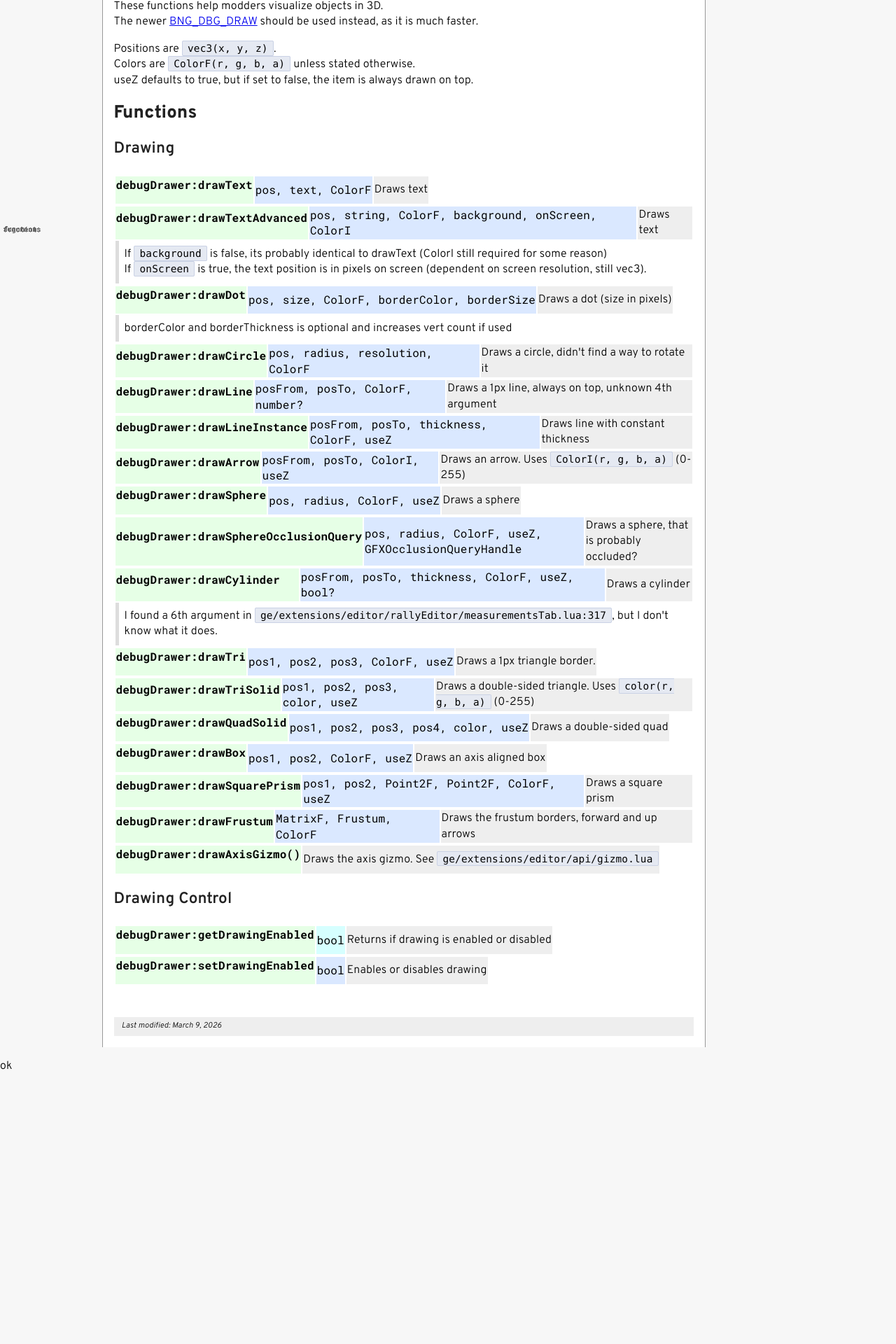
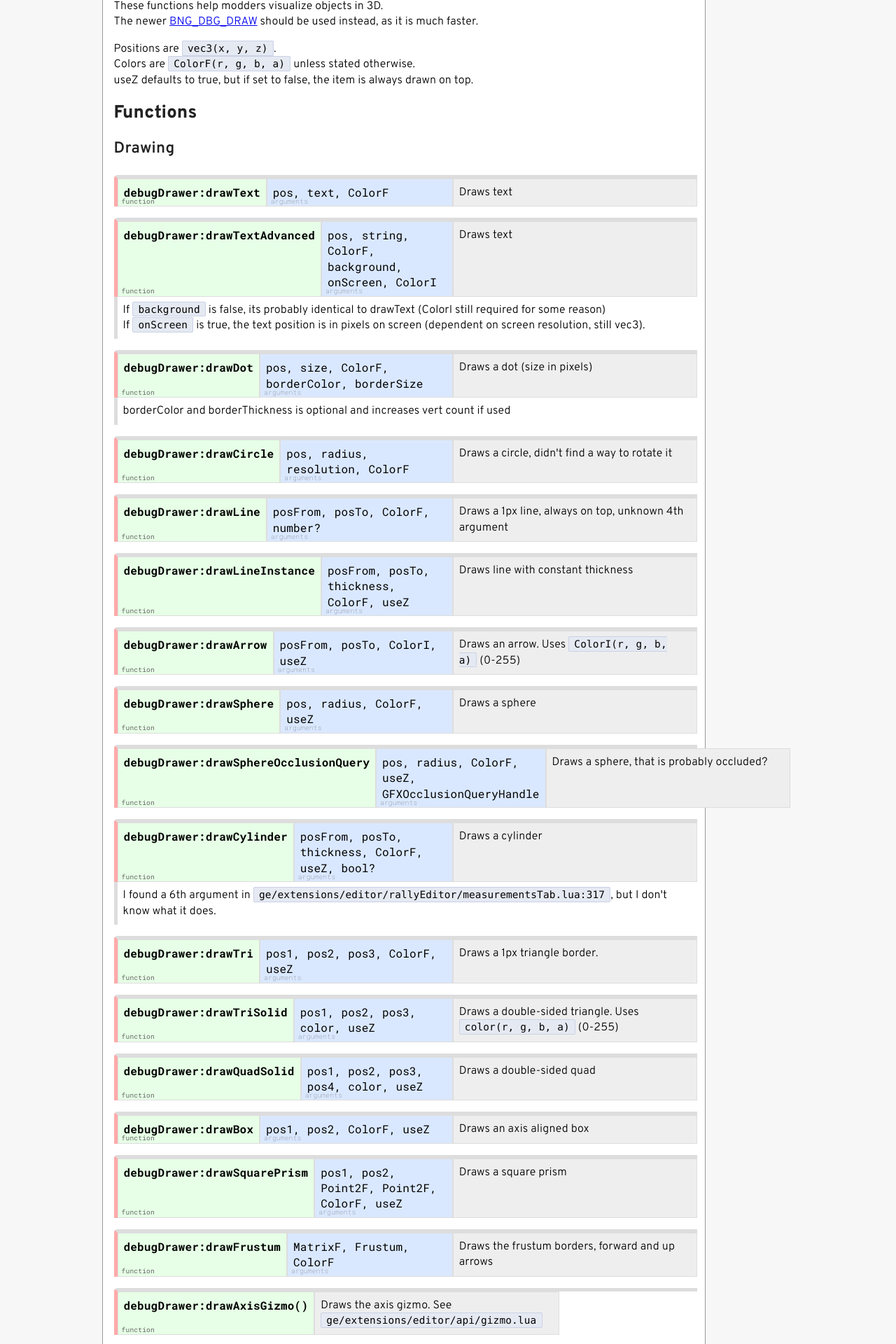
Before and after one commit to E32k/e32k.github.io, a Jekyll site: the page built from BeamNG.lua/ge/debugDrawer.md, in a window 1280 px wide. Shown: the part 566-2486 px from the top of the page at 70% size. Built offline with Jekyll 4.4.1, drawn with Linux system fonts in a browser that asks for light colours; before the commit the page ends 2116 px from its top, so only the background shows below that.

Commit message:
updated to use div

```diff
--- a/BeamNG.lua/ge/debugDrawer.md
+++ b/BeamNG.lua/ge/debugDrawer.md
@@ -17,124 +17,124 @@
 
 ### Drawing
 
-<table class="api"><tr>
-  <th class="func">debugDrawer:drawText</th>
-  <td class="args">pos, text, ColorF</td>
-  <td class="desc">Draws text</td>
-</tr></table>
+<div class="funcTable"><div class="headerRow">
+  <div class="func">debugDrawer:drawText</div>
+  <div class="args">pos, text, ColorF</div>
+  <div class="desc">Draws text</div>
+</div></div>
 
-<table class="api"><tr>
-  <th class="func">debugDrawer:drawTextAdvanced</th>
-  <td class="args">pos, string, ColorF, background, onScreen, ColorI</td>
-  <td class="desc">Draws text</td>
-  </tr><tr><td colspan="4" class="details">
+<div class="funcTable"><div class="headerRow">
+  <div class="func">debugDrawer:drawTextAdvanced</div>
+  <div class="args">pos, string, ColorF, background, onScreen, ColorI</div>
+  <div class="desc">Draws text</div>
+  </div><div class="details">
   If <code>background</code> is false, its probably identical to drawText (ColorI still required for some reason)<br>
   If <code>onScreen</code> is true, the text position is in pixels on screen (dependent on screen resolution, still vec3).
-</td></tr></table>
+</div></div>
 
-<table class="api"><tr>
-  <th class="func">debugDrawer:drawDot</th>
-  <td class="args">pos, size, ColorF, borderColor, borderSize</td>
-  <td class="desc">Draws a dot (size in pixels)</td>
-  </tr><tr><td colspan="4" class="details">
+<div class="funcTable"><div class="headerRow">
+  <div class="func">debugDrawer:drawDot</div>
+  <div class="args">pos, size, ColorF, borderColor, borderSize</div>
+  <div class="desc">Draws a dot (size in pixels)</div>
+  </div><div class="details">
   borderColor and borderThickness is optional and increases vert count if used<br>
-</td></tr></table>
+</div></div>
 
-<table class="api"><tr>
-  <th class="func">debugDrawer:drawCircle</th>
-  <td class="args">pos, radius, resolution, ColorF</td>
-  <td class="desc">Draws a circle, didn't find a way to rotate it</td>
-</tr></table>
+<div class="funcTable"><div class="headerRow">
+  <div class="func">debugDrawer:drawCircle</div>
+  <div class="args">pos, radius, resolution, ColorF</div>
+  <div class="desc">Draws a circle, didn't find a way to rotate it</div>
+</div></div>
 
-<table class="api"><tr>
-  <th class="func">debugDrawer:drawLine</th>
-  <td class="args">posFrom, posTo, ColorF, number?</td>
-  <td class="desc">Draws a 1px line, always on top, unknown 4th argument</td>
-</tr></table>
+<div class="funcTable"><div class="headerRow">
+  <div class="func">debugDrawer:drawLine</div>
+  <div class="args">posFrom, posTo, ColorF, number?</div>
+  <div class="desc">Draws a 1px line, always on top, unknown 4th argument</div>
+</div></div>
 
-<table class="api"><tr>
-  <th class="func">debugDrawer:drawLineInstance</th>
-  <td class="args">posFrom, posTo, thickness, ColorF, useZ</td>
-  <td class="desc">Draws line with constant thickness</td>
-</tr></table>
+<div class="funcTable"><div class="headerRow">
+  <div class="func">debugDrawer:drawLineInstance</div>
+  <div class="args">posFrom, posTo, thickness, ColorF, useZ</div>
+  <div class="desc">Draws line with constant thickness</div>
+</div></div>
 
-<table class="api"><tr>
-  <th class="func">debugDrawer:drawArrow</th>
-  <td class="args">posFrom, posTo, ColorI, useZ</td>
-  <td class="desc">Draws an arrow. Uses <code>ColorI(r, g, b, a)</code> (0-255)</td>
-</tr></table>
+<div class="funcTable"><div class="headerRow">
+  <div class="func">debugDrawer:drawArrow</div>
+  <div class="args">posFrom, posTo, ColorI, useZ</div>
+  <div class="desc">Draws an arrow. Uses <code>ColorI(r, g, b, a)</code> (0-255)</div>
+</div></div>
 
-<table class="api"><tr>
-  <th class="func">debugDrawer:drawSphere</th>
-  <td class="args">pos, radius, ColorF, useZ</td>
-  <td class="desc">Draws a sphere</td>
-</tr></table>
+<div class="funcTable"><div class="headerRow">
+  <div class="func">debugDrawer:drawSphere</div>
+  <div class="args">pos, radius, ColorF, useZ</div>
+  <div class="desc">Draws a sphere</div>
+</div></div>
 
-<table class="api"><tr>
-  <th class="func">debugDrawer:drawSphereOcclusionQuery</th>
-  <td class="args">pos, radius, ColorF, useZ, GFXOcclusionQueryHandle</td>
-  <td class="desc">Draws a sphere, that is probably occluded?</td>
-</tr></table>
+<div class="funcTable"><div class="headerRow">
+  <div class="func">debugDrawer:drawSphereOcclusionQuery</div>
+  <div class="args">pos, radius, ColorF, useZ, GFXOcclusionQueryHandle</div>
+  <div class="desc">Draws a sphere, that is probably occluded?</div>
+</div></div>
 
-<table class="api"><tr>
-  <th class="func">debugDrawer:drawCylinder</th>
-  <td class="args">posFrom, posTo, thickness, ColorF, useZ, bool?</td>
-  <td class="desc">Draws a cylinder</td>
-  </tr><tr><td colspan="4" class="details">
+<div class="funcTable"><div class="headerRow">
+  <div class="func">debugDrawer:drawCylinder</div>
+  <div class="args">posFrom, posTo, thickness, ColorF, useZ, bool?</div>
+  <div class="desc">Draws a cylinder</div>
+  </div><div class="details">
   I found a 6th argument in <code>ge/extensions/editor/rallyEditor/measurementsTab.lua:317</code>, but I don't know what it does.
-</td></tr></table>
+</div></div>
 
-<table class="api"><tr>
-  <th class="func">debugDrawer:drawTri</th>
-  <td class="args">pos1, pos2, pos3, ColorF, useZ</td>
-  <td class="desc">Draws a 1px triangle border.</td>
-</tr></table>
+<div class="funcTable"><div class="headerRow">
+  <div class="func">debugDrawer:drawTri</div>
+  <div class="args">pos1, pos2, pos3, ColorF, useZ</div>
+  <div class="desc">Draws a 1px triangle border.</div>
+</div></div>
 
-<table class="api"><tr>
-  <th class="func">debugDrawer:drawTriSolid</th>
-  <td class="args">pos1, pos2, pos3, color, useZ</td>
-  <td class="desc">Draws a double-sided triangle. Uses <code>color(r, g, b, a)</code> (0-255)</td>
-</tr></table>
+<div class="funcTable"><div class="headerRow">
+  <div class="func">debugDrawer:drawTriSolid</div>
+  <div class="args">pos1, pos2, pos3, color, useZ</div>
+  <div class="desc">Draws a double-sided triangle. Uses <code>color(r, g, b, a)</code> (0-255)</div>
+</div></div>
 
-<table class="api"><tr>
-  <th class="func">debugDrawer:drawQuadSolid</th>
-  <td class="args">pos1, pos2, pos3, pos4, color, useZ</td>
-  <td class="desc">Draws a double-sided quad</td>
-</tr></table>
+<div class="funcTable"><div class="headerRow">
+  <div class="func">debugDrawer:drawQuadSolid</div>
+  <div class="args">pos1, pos2, pos3, pos4, color, useZ</div>
+  <div class="desc">Draws a double-sided quad</div>
+</div></div>
 
-<table class="api"><tr>
-  <th class="func">debugDrawer:drawBox</th>
-  <td class="args">pos1, pos2, ColorF, useZ</td>
-  <td class="desc">Draws an axis aligned box</td>
-</tr></table>
+<div class="funcTable"><div class="headerRow">
+  <div class="func">debugDrawer:drawBox</div>
+  <div class="args">pos1, pos2, ColorF, useZ</div>
+  <div class="desc">Draws an axis aligned box</div>
+</div></div>
 
-<table class="api"><tr>
-  <th class="func">debugDrawer:drawSquarePrism</th>
-  <td class="args">pos1, pos2, Point2F, Point2F, ColorF, useZ</td>
-  <td class="desc">Draws a square prism</td>
-</tr></table>
+<div class="funcTable"><div class="headerRow">
+  <div class="func">debugDrawer:drawSquarePrism</div>
+  <div class="args">pos1, pos2, Point2F, Point2F, ColorF, useZ</div>
+  <div class="desc">Draws a square prism</div>
+</div></div>
 
-<table class="api"><tr>
-  <th class="func">debugDrawer:drawFrustum</th>
-  <td class="args">MatrixF, Frustum, ColorF</td>
-  <td class="desc">Draws the frustum borders, forward and up arrows</td>
-</tr></table>
+<div class="funcTable"><div class="headerRow">
+  <div class="func">debugDrawer:drawFrustum</div>
+  <div class="args">MatrixF, Frustum, ColorF</div>
+  <div class="desc">Draws the frustum borders, forward and up arrows</div>
+</div></div>
 
-<table class="api"><tr>
-  <th class="func">debugDrawer:drawAxisGizmo()</th>
-  <td class="desc">Draws the axis gizmo. See <code>ge/extensions/editor/api/gizmo.lua</code></td>
-</tr></table>
+<div class="funcTable"><div class="headerRow">
+  <div class="func">debugDrawer:drawAxisGizmo()</div>
+  <div class="desc">Draws the axis gizmo. See <code>ge/extensions/editor/api/gizmo.lua</code></div>
+</div></div>
 
 ### Drawing Control
 
-<table class="api"><tr>
-  <th class="func">debugDrawer:getDrawingEnabled</th>
-  <td class="rets">bool</td>
-  <td class="desc">Returns if drawing is enabled or disabled</td>
-</tr></table>
+<div class="funcTable"><div class="headerRow">
+  <div class="func">debugDrawer:getDrawingEnabled</div>
+  <div class="rets">bool</div>
+  <div class="desc">Returns if drawing is enabled or disabled</div>
+</div></div>
 
-<table class="api"><tr>
-  <th class="func">debugDrawer:setDrawingEnabled</th>
-  <td class="args">bool</td>
-  <td class="desc">Enables or disables drawing</td>
-</tr></table>
+<div class="funcTable"><div class="headerRow">
+  <div class="func">debugDrawer:setDrawingEnabled</div>
+  <div class="args">bool</div>
+  <div class="desc">Enables or disables drawing</div>
+</div></div>
```
